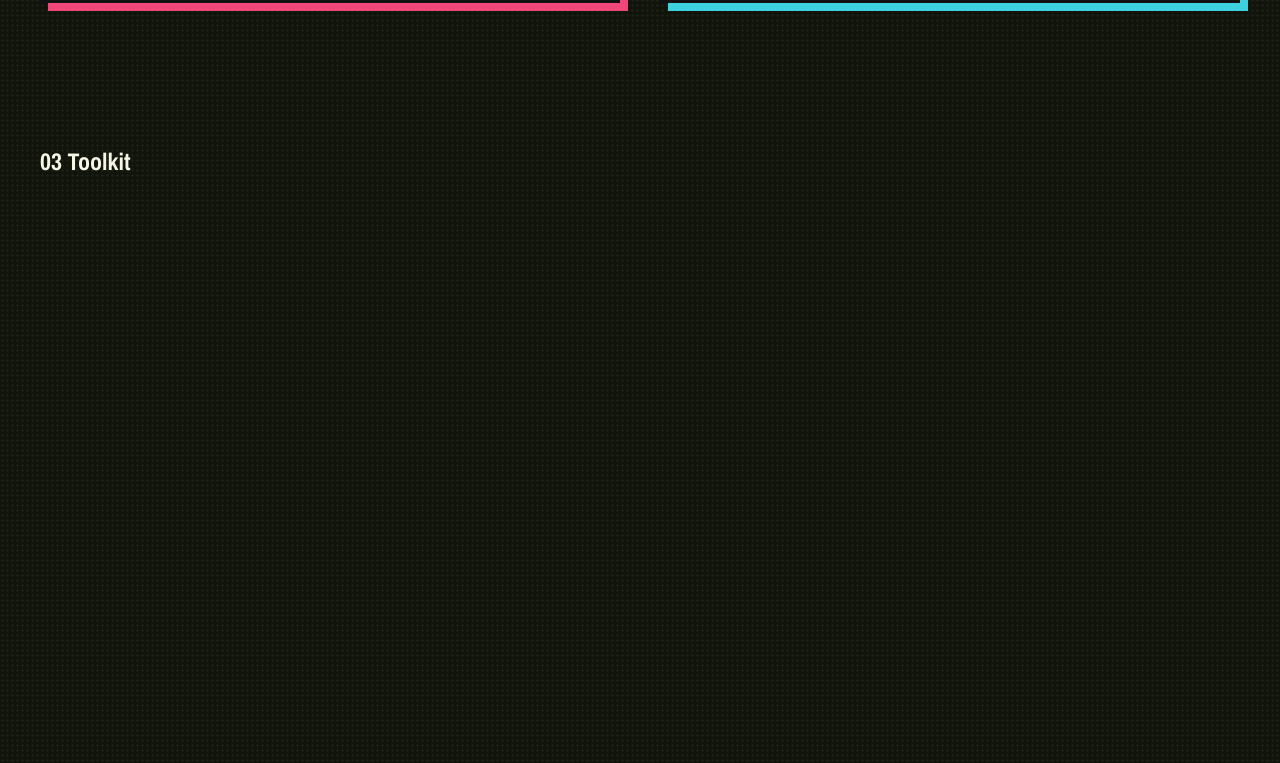
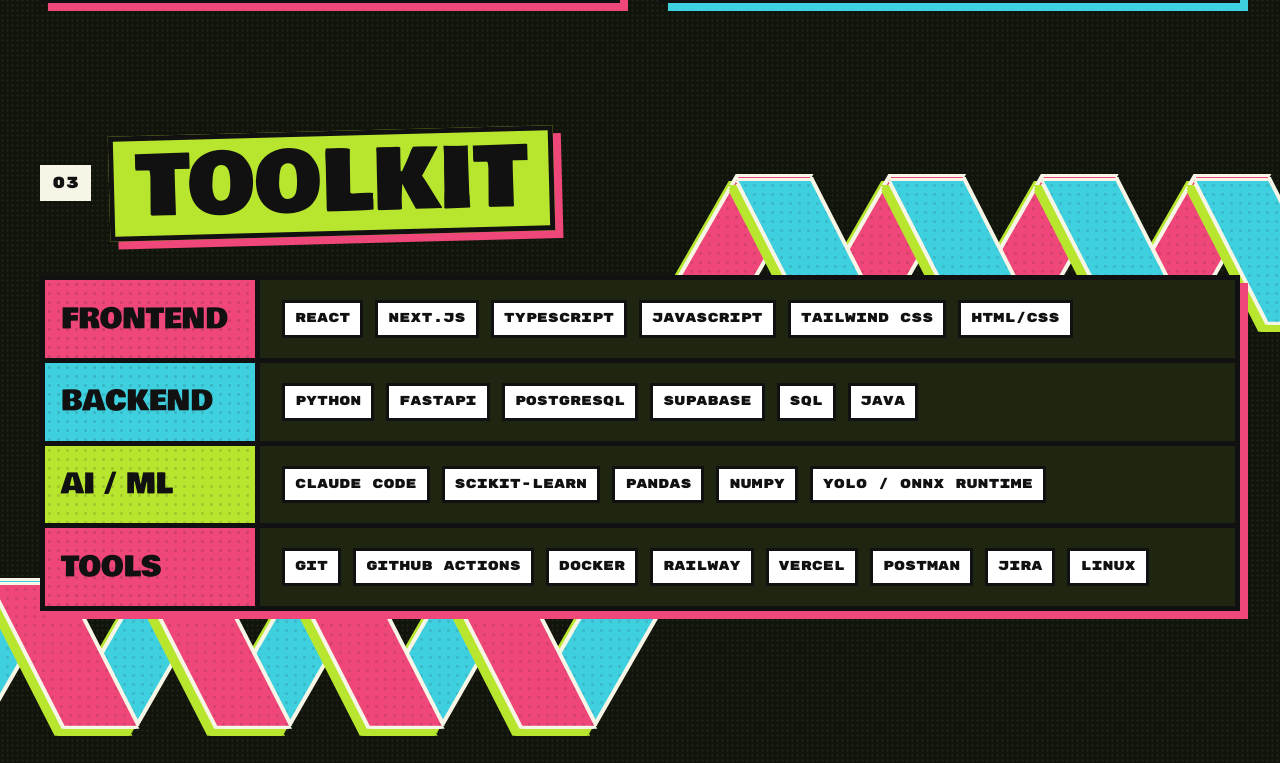
Before and after one commit to j-mckiern/jacob-mckiernan, a React (Vite) app: page / in a window 1280 px wide. Shown: the part 2537-3300 px from the top of the page. Built offline with nearby package versions, Linux system fonts and the light colour scheme; a web font is replaced by a local one.

Commit message:
feat(toolkit): tool slab with folded ribbon shards

```diff
--- a/src/components/Home.tsx
+++ b/src/components/Home.tsx
@@ -3,8 +3,9 @@
 import About from './About'
 import Hero from './Hero'
 import Projects from './Projects'
+import Toolkit from './Toolkit'
 
-const built = ['about', 'projects']
+const built = ['about', 'projects', 'toolkit']
 
 function Home() {
   // The browser only jumps to a #hash when the page loads, before React has drawn
@@ -19,6 +20,7 @@
       <Hero />
       <About />
       <Projects />
+      <Toolkit />
 
       {/* Placeholders for the sections not built yet. */}
       {sections.filter((section) => !built.includes(section.id)).map((section) => (
--- /dev/null
+++ b/src/components/Toolkit.css
@@ -0,0 +1,148 @@
+.toolkit {
+  max-width: 1280px;
+  /* The margin pushes Projects fully above the nav jump's landing spot. */
+  margin: 32px auto 0;
+  /* The height of both ribbon shards. */
+  --ribbon-h: clamp(96px, 11vw, 150px);
+  /* No top padding: the nav jump should land right on the heading. The bottom holds
+     the lower ribbon, whose end has to stop above the nav offset. */
+  padding: 0 40px calc(var(--ribbon-h) + 120px);
+  /* At least a full screen after a nav jump, so the next section stays below
+     the fold instead of peeking in. */
+  min-height: calc(100vh - var(--nav-offset));
+  display: flex;
+  flex-direction: column;
+  gap: 40px;
+}
+
+.toolkit-stage {
+  position: relative;
+}
+
+/*
+  One sheet, ruled into rows. The color stays in the label blocks and every chip
+  is the same white, so a long list of tools doesn't turn into confetti.
+*/
+.toolkit-slab {
+  --slab-shadow: 8px;
+  /* Follows the screen's height, so the slab fits on a short screen and fills
+     out a tall one instead of leaving a gap under it. */
+  --row-pad: clamp(14px, calc((100vh - 600px) / 10), 32px);
+
+  margin: 0;
+  background: var(--panel);
+  border: 5px solid var(--black);
+  /* Slides against the pointer, as if lit from where the pointer is. */
+  box-shadow:
+    calc(var(--slab-shadow) + var(--pointer-x, 0) * -5px) calc(var(--slab-shadow) + var(--pointer-y, 0) * -5px) 0
+    var(--panel-shadow);
+}
+
+.toolkit-row {
+  display: grid;
+  grid-template-columns: 215px minmax(0, 1fr);
+}
+
+.toolkit-row + .toolkit-row {
+  border-top: 5px solid var(--black);
+}
+
+.toolkit-label {
+  display: flex;
+  align-items: center;
+  padding: 0 16px;
+  font-family: var(--font-display);
+  font-size: 28px;
+  line-height: 1.1;
+  text-transform: uppercase;
+  border-right: 5px solid var(--black);
+  /* Halftone dots over the color, like the project cards. */
+  background-image: radial-gradient(
+    color-mix(in srgb, var(--black) 14%, transparent) 1.3px,
+    transparent 1.6px
+  );
+  background-size: 9px 9px;
+}
+
+.toolkit-tone-1 {
+  color: var(--hl-1-fg);
+  background-color: var(--hl-1);
+}
+
+.toolkit-tone-2 {
+  color: var(--hl-2-fg);
+  background-color: var(--hl-2);
+}
+
+.toolkit-tone-3 {
+  color: var(--hl-3-fg);
+  background-color: var(--hl-3);
+}
+
+.toolkit-tools {
+  margin: 0;
+  padding: var(--row-pad) 22px;
+}
+
+.toolkit-list {
+  display: flex;
+  flex-wrap: wrap;
+  gap: 12px;
+  margin: 0;
+  padding: 0;
+  list-style: none;
+}
+
+/* White in both modes, so its text uses the fixed --black, never --fg. */
+.toolkit-chip {
+  padding: 8px 10px;
+  font-family: var(--font-label);
+  font-size: 13px;
+  line-height: 1.2;
+  color: var(--black);
+  background: var(--white);
+  border: 3px solid var(--black);
+}
+
+/* ---------- Tablet + mobile ---------- */
+
+@media (max-width: 899px) {
+  .toolkit {
+    padding: 0 16px 64px;
+    gap: 32px;
+  }
+
+  .toolkit-slab {
+    --slab-shadow: 5px;
+
+    border-width: 4px;
+  }
+
+  .toolkit-row {
+    grid-template-columns: minmax(0, 1fr);
+  }
+
+  .toolkit-row + .toolkit-row {
+    border-top-width: 4px;
+  }
+
+  .toolkit-label {
+    padding: 10px 14px;
+    font-size: 22px;
+    border-right: 0;
+    border-bottom: 4px solid var(--black);
+  }
+
+  .toolkit-tools {
+    padding: 16px 14px;
+  }
+
+  .toolkit-list {
+    gap: 8px;
+  }
+
+  .toolkit-chip {
+    padding: 7px 9px;
+    font-size: 11px;
+  }
+}
--- /dev/null
+++ b/src/components/Toolkit.tsx
@@ -0,0 +1,40 @@
+import { sections } from '../data/sections'
+import { toolGroups } from '../data/toolkit'
+import SectionHeading from './SectionHeading'
+import Shards from './Shards'
+import './Toolkit.css'
+
+const section = sections.find((s) => s.id === 'toolkit')!
+
+function Toolkit() {
+  return (
+    <section id={section.id} className="toolkit has-shards" aria-labelledby={`${section.id}-title`}>
+      <SectionHeading section={section} tone={1} />
+
+      {/* The shards live in here so they can measure from the slab's edges. */}
+      <div className="toolkit-stage">
+        <Shards section="toolkit" />
+
+        {/* A <dl> pairs each category with its tools for screen readers. */}
+        <dl className="toolkit-slab reveal" data-tilt>
+          {toolGroups.map((group) => (
+            <div key={group.name} className="toolkit-row">
+              <dt className={`toolkit-label toolkit-tone-${group.tone}`}>{group.name}</dt>
+              <dd className="toolkit-tools">
+                <ul className="toolkit-list">
+                  {group.tools.map((tool) => (
+                    <li key={tool} className="toolkit-chip">
+                      {tool}
+                    </li>
+                  ))}
+                </ul>
+              </dd>
+            </div>
+          ))}
+        </dl>
+      </div>
+    </section>
+  )
+}
+
+export default Toolkit
--- a/src/data/shards.ts
+++ b/src/data/shards.ts
@@ -8,7 +8,7 @@
   (where every label is an opaque box) or in the screen's outer edges.
 */
 
-export type ShardSection = 'hero' | 'about' | 'projects'
+export type ShardSection = 'hero' | 'about' | 'projects' | 'toolkit'
 
 export type Shard = {
   tone: 'hl-1' | 'hl-2' | 'hl-3' | 'ink'
@@ -36,6 +36,28 @@
 // Stops above the nav offset, and the cap keeps them from stretching down a long
 // /projects page.
 const projectsBox = { top: '-44px', height: 'min(calc(100% - 82px), 1300px)' }
+// Toolkit's shards sit in a wrapper around the slab, so these measure from its edges.
+// Both ribbons share --ribbon-h (Toolkit.css) and slide the same distance behind it.
+const RIBBON_TUCK = '36px'
+const ribbonHigh = { top: `calc(${RIBBON_TUCK} - var(--ribbon-h))`, height: 'var(--ribbon-h)' }
+const ribbonLow = { top: `calc(100% - ${RIBBON_TUCK})`, height: 'var(--ribbon-h)' }
+
+/** One ribbon's slanted strips, all rising or all falling. A ribbon is one layer of
+    each in two colors, which is what makes it look folded. `x` is its left edge in
+    percent of the box. A zero-width line joins the strips into a single clip-path. */
+function ribbon(x: number, strips: 'rising' | 'falling', count: number) {
+  const shape =
+    strips === 'rising'
+      ? [[0, 100], [5.13, 100], [10.9, 0], [5.77, 0]]
+      : [[5.77, 0], [10.9, 0], [16.03, 100], [10.9, 100]]
+  const points: string[] = []
+  for (let fold = 0; fold < count; fold++) {
+    const left = x + fold * 10.9
+    const strip = shape.map(([px, py]) => `${(left + px).toFixed(2)}% ${py}%`)
+    points.push(...strip, strip[0], `${x + shape[0][0]}% ${shape[0][1]}%`)
+  }
+  return `polygon(${points.join(', ')})`
+}
 
 export const shards: Record<ShardSection, Shard[]> = {
   hero: [
@@ -47,6 +69,15 @@
     { ...aboutSide, tone: 'hl-1', depth: 8, rate: 0.03, rail: 'left', outlined: true, points: 'polygon(0 0, 62% 8%, 30% 20%, 78% 36%, 40% 54%, 88% 72%, 25% 90%, 0 100%)' },
     { ...aboutSide, tone: 'hl-2', depth: 8, rate: 0.03, rail: 'right', outlined: true, points: 'polygon(100% 0, 40% 7%, 70% 22%, 18% 38%, 58% 54%, 12% 73%, 62% 88%, 100% 100%)' },
     { ...aboutBand, tone: 'hl-3', depth: 16, rate: 0.06, outlined: true, points: 'polygon(100% 0, 58% 0, 49% 22%, 56% 35%, 44% 62%, 61% 54%, 70% 100%, 81% 72%, 90% 92%, 100% 66%)' },
+  ],
+  // Folded ribbons, with their colors swapped so the lower one isn't a plain copy.
+  // Each runs in from off screen and ends behind the slab, so no end ever shows.
+  // They drift less than other shards, so they never pull out from behind it.
+  toolkit: [
+    { ...ribbonHigh, tone: 'hl-2', depth: 8, rate: 0.03, outlined: true, points: ribbon(51.28, 'rising', 4) },
+    { ...ribbonHigh, tone: 'hl-3', depth: 12, rate: 0.05, outlined: true, points: ribbon(51.28, 'falling', 4) },
+    { ...ribbonLow, tone: 'hl-3', depth: 8, rate: 0.03, outlined: true, points: ribbon(-2, 'rising', 5) },
+    { ...ribbonLow, tone: 'hl-2', depth: 12, rate: 0.05, outlined: true, points: ribbon(-2, 'falling', 4) },
   ],
   // Small fragments that stay in the side margins and the strip beside the heading.
   projects: [
--- /dev/null
+++ b/src/data/toolkit.ts
@@ -0,0 +1,31 @@
+export type ToolGroup = {
+  name: string
+  /** Which highlight color the group's label block uses (--hl-1..3). */
+  tone: 1 | 2 | 3
+  tools: string[]
+}
+
+// Source of truth is content/CONTENT.md. Tones start on 2 because the section's
+// heading is tone 1, and the block right under it shouldn't match.
+export const toolGroups: ToolGroup[] = [
+  {
+    name: 'Frontend',
+    tone: 2,
+    tools: ['React', 'Next.js', 'TypeScript', 'JavaScript', 'Tailwind CSS', 'HTML/CSS'],
+  },
+  {
+    name: 'Backend',
+    tone: 3,
+    tools: ['Python', 'FastAPI', 'PostgreSQL', 'Supabase', 'SQL', 'Java'],
+  },
+  {
+    name: 'AI / ML',
+    tone: 1,
+    tools: ['Claude Code', 'scikit-learn', 'pandas', 'NumPy', 'YOLO / ONNX Runtime'],
+  },
+  {
+    name: 'Tools',
+    tone: 2,
+    tools: ['Git', 'GitHub Actions', 'Docker', 'Railway', 'Vercel', 'Postman', 'Jira', 'Linux'],
+  },
+]
```
